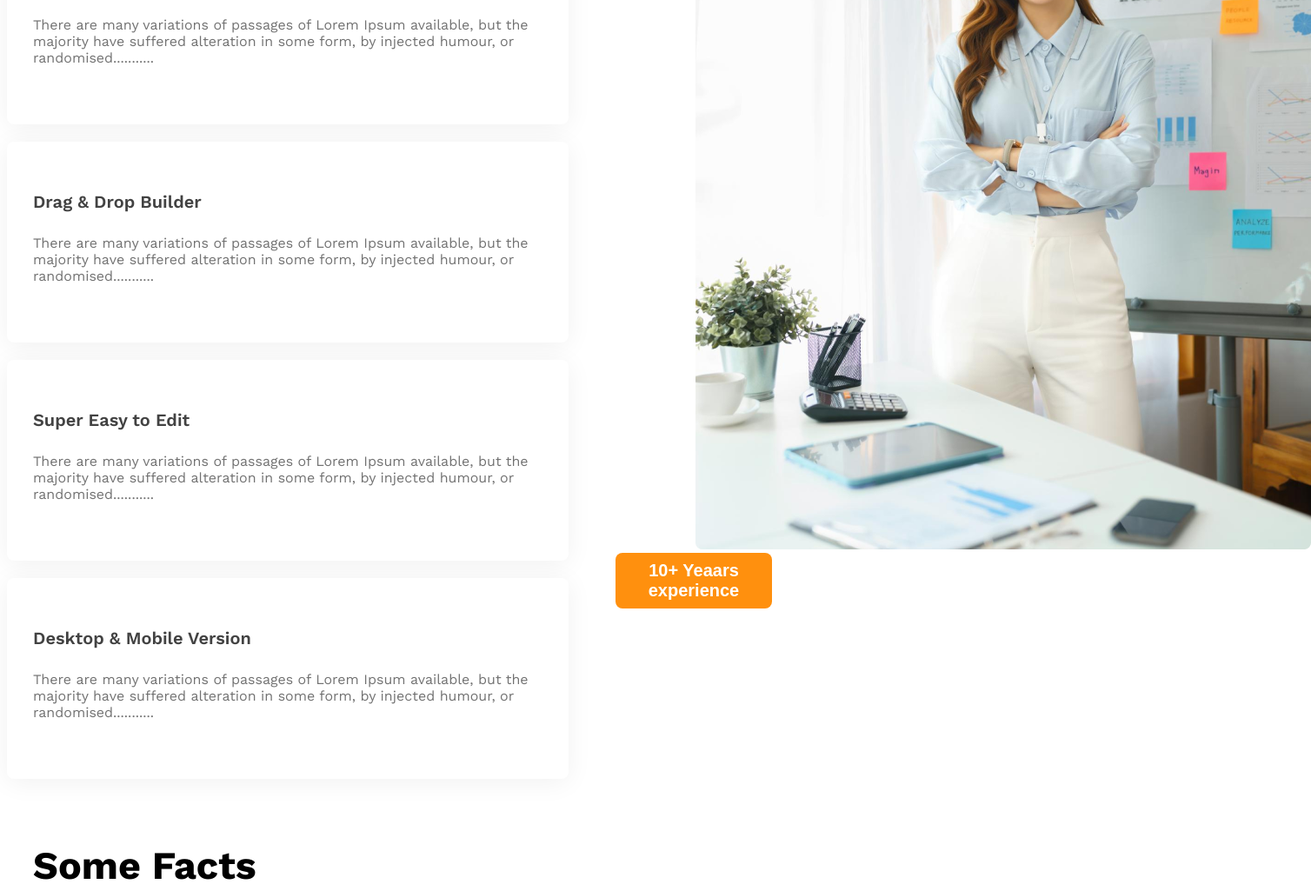
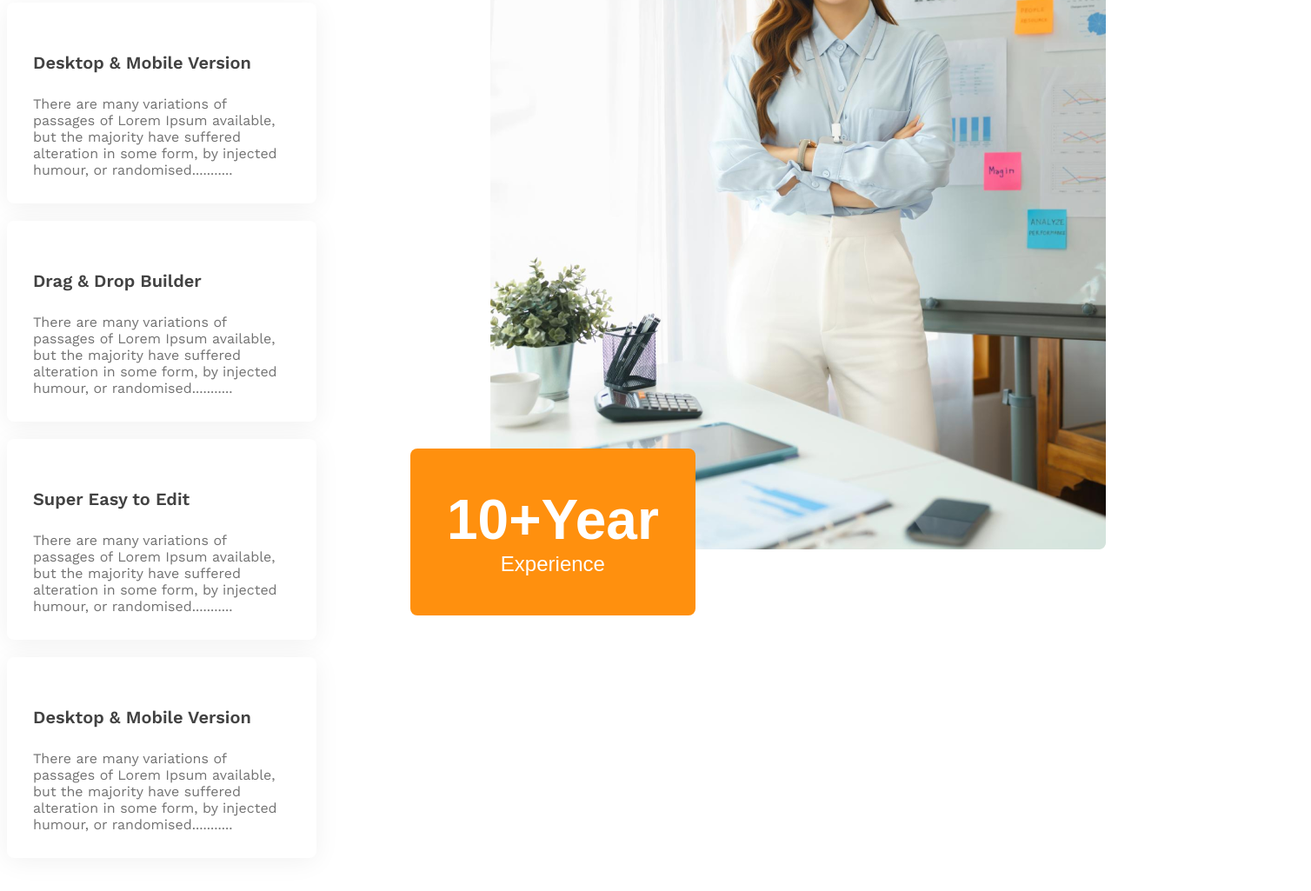
Before and after one commit to ayanmiraz16/g3-architect, a plain HTML site: page index.html in a window 1280 px wide. Shown: the part 2519-3544 px from the top of the page at 87% size, 1508 px wide, since content can reach past the window. Drawn offline with nearby package versions, Linux system fonts and the light colour scheme.

Commit message:
added experience badge and total 80%+ complete

```diff
--- a/index.html
+++ b/index.html
@@ -48,7 +48,7 @@
         </section>
             <!-- teams section ended here -->
             <!-- feature section started here  -->
-        <section class="feature-section-container display-flex">
+        <section class="features display-flex">
             <div>
                 <h3 id="feature-section-title" class="section-title">Features you will <br>love & enjoy</h3>
                 <p class="text-light-gray" style="max-width: 586px; margin-bottom: 30px; margin-left: 30px;">
@@ -73,12 +73,12 @@
                   </div>
 
             </div>
-            <div class="architect-wmn">
+            <div class="feature-architect">
                 <img src="images/architect.png" alt="">
-                <button class="btn-primary">
-                    <span id="experience-badge">10+ Yeaars</span>
+                <button id="experience-badge">
+                    <span id="experience-year">10+Year</span>
                     <br>
-                    <span id="experience-year">experience</span>
+                    <span>Experience</span>
                 </button>
             </div>
         </section>
--- a/styles/style.css
+++ b/styles/style.css
@@ -151,9 +151,9 @@ main{
 
 /* feature section related style  */
 
-.feature-section-container{
-    max-width: 1440px;
-    max-height: 1059px;
+.features{
+    /* max-width: 1440px;
+    max-height: 1059px; */
     margin: 0 auto;
     margin-top: 130px;
     margin-bottom: 130px;
@@ -170,7 +170,7 @@ main{
 
 
 .feature-card{
-    width: 586px;
+    max-width: 586px;
     height: 171px;
     border-radius: 8px;
     box-shadow: 0px 4px 30px 0px rgba(0, 0, 0, 0.06);
@@ -185,8 +185,35 @@ main{
     font-weight: 600;
 }
 
-.architect-wmn img{
+
+.feature-architect{
+    margin-left: 54px;
+}
+
+.feature-architect img{
     margin-left: 92px;
+}
+
+
+
+
+#experience-year{
+    font-size: 4rem;
+    font-weight: 700;
+
+}
+
+#experience-badge{
+    border-radius: 8px;
+    border: none;
+    max-width: 342px;
+    max-height: 200px;
+    background-color: rgb(255, 144, 14);
+    color: white;
+    padding: 45px 42px;
+    font-size: 1.5rem;
+    font-weight: 500;
+    margin-top: -120px;
 }
 
 /* facts section style starts */
@@ -285,7 +312,8 @@ main{
 @media screen and (max-width: 576px) {
     .navbar,
     .nav-links,
-    .teams{
+    .teams,
+    .features{
         flex-direction: column;
     }
 
@@ -318,6 +346,12 @@ main{
         justify-items: center;
         gap: 50px
         ;
+    }
+
+    .feature-architect img{
+        margin: 0 auto;
+        margin-right: 20px;
+        width: 100%;
     }
 }
 
```
